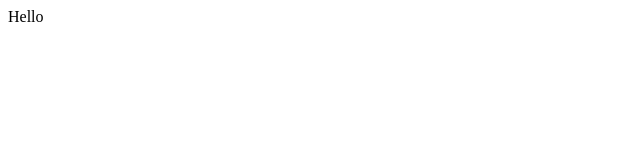
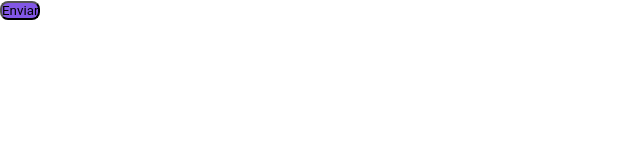
Before and after one commit to ReinaldoARamos/Ignite_Shop, a Next.js app: page / in a window 1280 px wide. Shown: the top 160 px of the page, without its empty margins (0-640 px from the left). Built offline with nearby package versions, Linux system fonts and the light colour scheme.

Commit message:
criando estilização global e aplicando no APp

```diff
--- a/package.json
+++ b/package.json
@@ -9,6 +9,7 @@
     "lint": "next lint"
   },
   "dependencies": {
+    "@stitches/react": "^1.2.8",
     "@types/node": "18.16.0",
     "@types/react": "18.0.38",
     "@types/react-dom": "18.0.11",
--- a/src/pages/_app.tsx
+++ b/src/pages/_app.tsx
@@ -1,5 +1,7 @@
 import type { AppProps } from 'next/app'
+import { GlobalStyles } from '../styles/global'
 
 export default function App({ Component, pageProps }: AppProps) {
+  GlobalStyles();
   return <Component {...pageProps} />
 }
--- a/src/pages/index.tsx
+++ b/src/pages/index.tsx
@@ -1,9 +1,14 @@
+import { styled } from "../styles"
 
+const Button = styled('button', {
+  backgroundColor: '$rocketseat',
+  borderRadius: 8,
+  padding: '4px, 8px'
+
+})
 
 export default function Home() {
   return (
-   <div>
-    Hello
-   </div>
+   <Button>Enviar</Button>
   )
 }
--- a/src/pages/product/_document.tsx
+++ b/src/pages/product/_document.tsx
@@ -10,7 +10,7 @@ export default function Document() {
       </Head>
       <body>
         <Main />
-        <NextScript />
+        <NextScript  />
       </body>
     </Html>
   );
--- /dev/null
+++ b/src/styles/global.ts
@@ -0,0 +1,17 @@
+import {globalCss} from '.'
+
+export const GlobalStyles = globalCss({
+    '*':{
+        margin: 0,
+        padding: 0,
+    },
+
+    body: {
+        '-webkit-font-smoothing': 'antialiased',
+    },
+
+    'body, input, textarea, button': {
+        fontFamily: 'Roboto',
+        fontWeight: 400
+    }
+})
--- /dev/null
+++ b/src/styles/index.tsx
@@ -0,0 +1,22 @@
+import { createStitches } from "@stitches/react";
+
+export const {
+  config,
+  styled,
+  globalCss,
+  keyframes,
+  getCssText,
+  theme,
+  createTheme,
+  css
+} = createStitches({
+  theme: {
+    colors: {
+      rocketseat: "#8257e6",
+
+    }
+
+    ,
+  }
+  ,
+});
```
Also changed, not shown: 1 other file (tests, documents, lock files or other folders).
